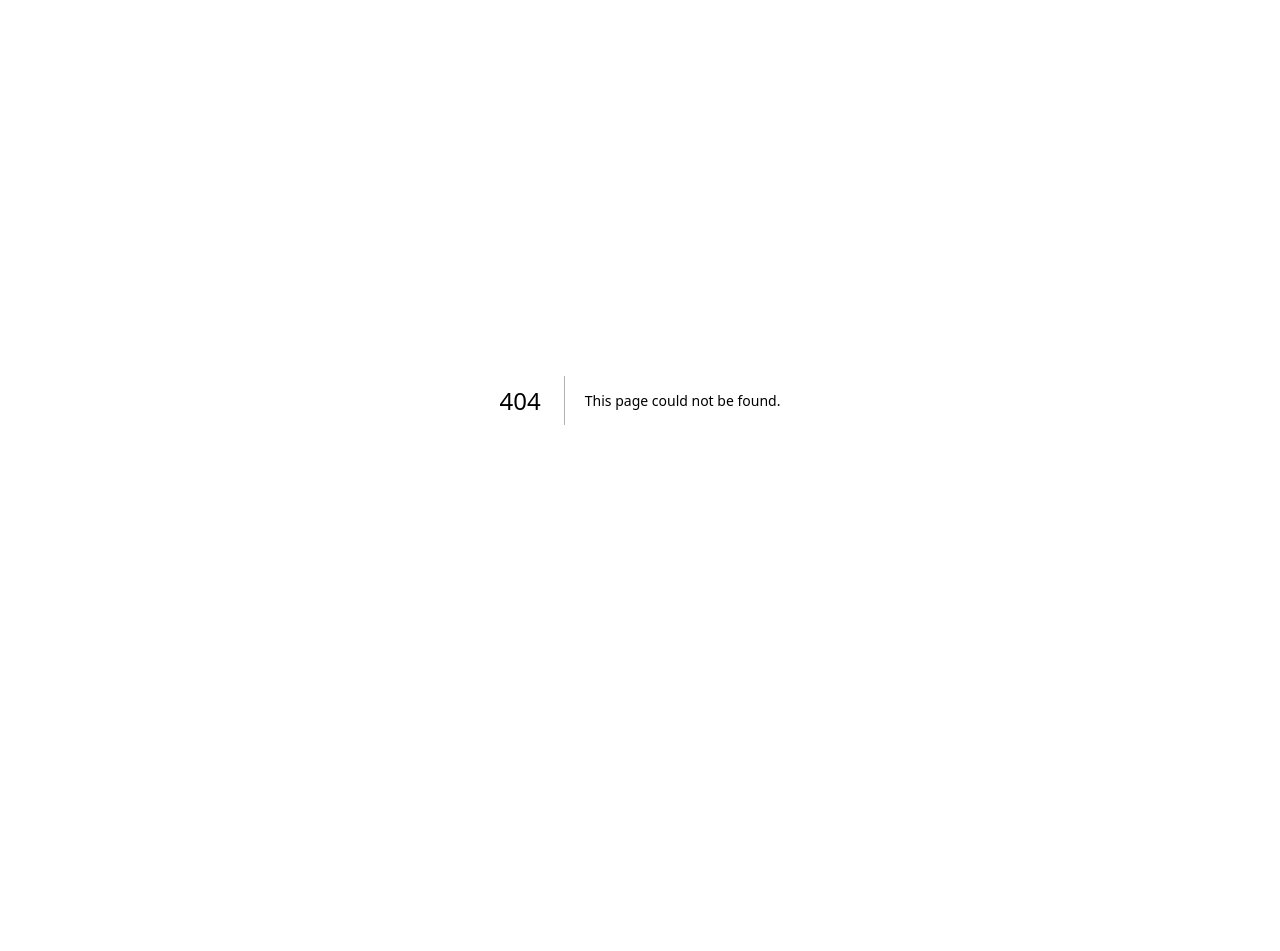
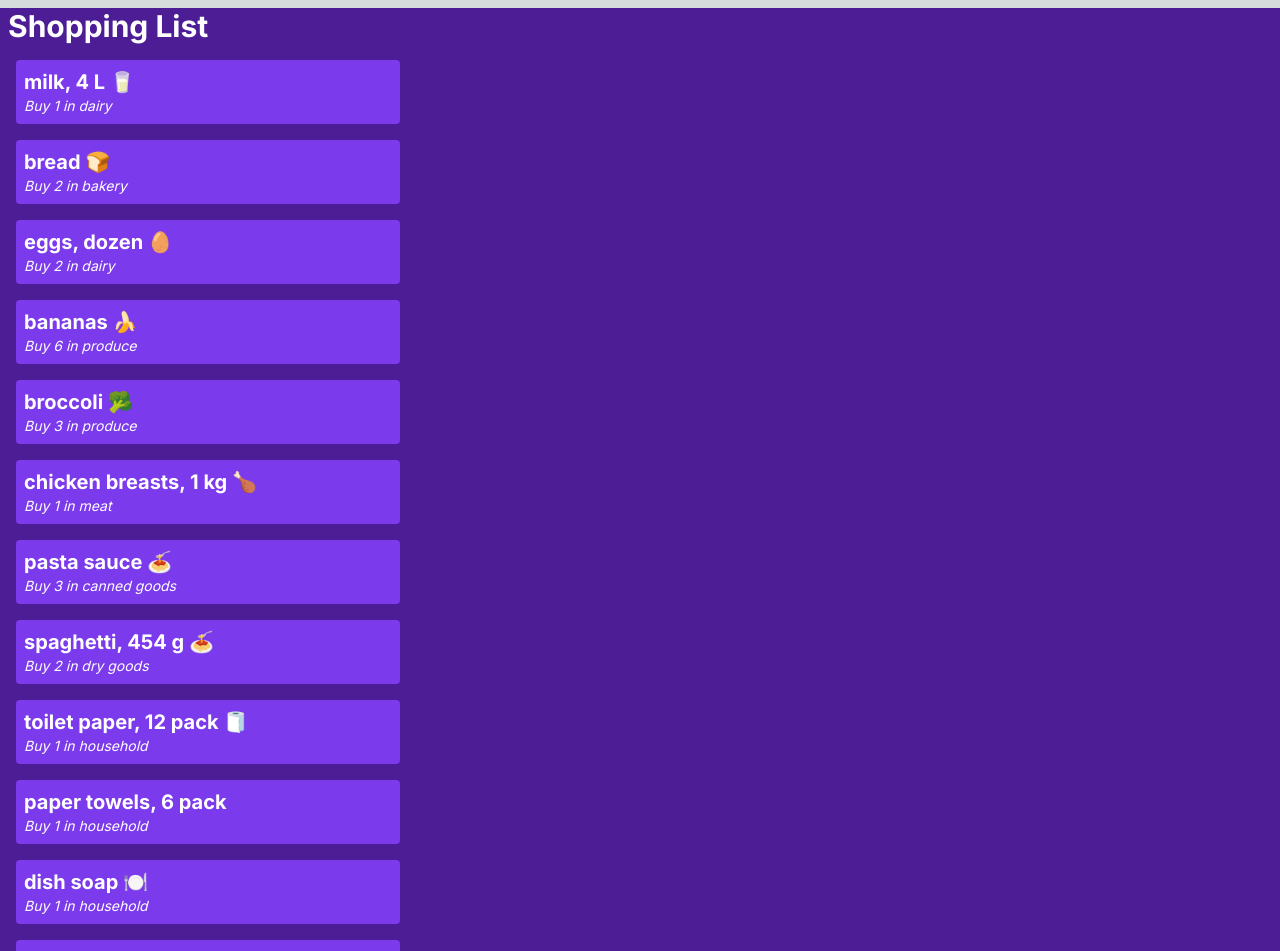
Before and after one commit to rafaelsantoscoelho/cprg306-assignments, a Next.js app: page /week-3 in a window 1280 px wide. Before the commit this address had no page. Shown: the top 951 px of the page. Before the commit the page ends 800 px from the top, so only its background shows below. Built offline with nearby package versions, Linux system fonts and the light colour scheme.

Commit message:
week 3 assignment

```diff
--- a/app/layout.js
+++ b/app/layout.js
@@ -4,7 +4,7 @@
 const inter = Inter({ subsets: ["latin"] });
 
 export const metadata = {
-  title: "Create Next App",
+  title: "Shopping List",
   description: "Generated by create next app",
 };
 
--- a/app/page.js
+++ b/app/page.js
@@ -5,7 +5,8 @@
   return (
     <main className="h-screen">
       <h1 className="text-xl">CPRG 306: Web Development 2 - Assignments</h1>
-      <Link href="./week-2/">Week 2 Assignment</Link>
+      <p><Link href="./week-2/">Week 2 Assignment</Link></p>
+      <p><Link href="./week-3/">Week 3 Assignment</Link></p>
     </main>
   );
 }
--- /dev/null
+++ b/app/week-3/item-list.js
@@ -0,0 +1,93 @@
+import Item from "./item";
+
+export default function ItemList()
+{
+    const item1 = {
+        name: "milk, 4 L 🥛",
+        quantity: 1,
+        category: "dairy",
+      };
+
+      const item2 = {
+        name: "bread 🍞",
+        quantity: 2,
+        category: "bakery",
+      };
+
+      const item3 = {
+        name: "eggs, dozen 🥚",
+        quantity: 2,
+        category: "dairy",
+      };
+
+      const item4 = {
+        name: "bananas 🍌",
+        quantity: 6,
+        category: "produce",
+      };
+
+      const item5 = {
+        name: "broccoli 🥦",
+        quantity: 3,
+        category: "produce",
+      };
+
+      const item6 = {
+        name: "chicken breasts, 1 kg 🍗",
+        quantity: 1,
+        category: "meat",
+      };
+
+      const item7 = {
+        name: "pasta sauce 🍝",
+        quantity: 3,
+        category: "canned goods",
+      };
+
+      const item8 = {
+        name: "spaghetti, 454 g 🍝",
+        quantity: 2,
+        category: "dry goods",
+      };
+
+      const item9 = {
+        name: "toilet paper, 12 pack 🧻",
+        quantity: 1,
+        category: "household",
+      };
+
+      const item10 = {
+        name: "paper towels, 6 pack",
+        quantity: 1,
+        category: "household",
+      };
+
+      const item11 = {
+        name: "dish soap 🍽️",
+        quantity: 1,
+        category: "household",
+      };
+
+      const item12 = {
+        name: "hand soap 🧼",
+        quantity: 4,
+        category: "household",
+      };
+
+      return (
+        <ul>
+            <Item name={item1.name} quantity={item1.quantity} category={item1.category} />
+            <Item name={item2.name} quantity={item2.quantity} category={item2.category} />
+            <Item name={item3.name} quantity={item3.quantity} category={item3.category} />
+            <Item name={item4.name} quantity={item4.quantity} category={item4.category} />
+            <Item name={item5.name} quantity={item5.quantity} category={item5.category} />
+            <Item name={item6.name} quantity={item6.quantity} category={item6.category} />
+            <Item name={item7.name} quantity={item7.quantity} category={item7.category} />
+            <Item name={item8.name} quantity={item8.quantity} category={item8.category} />
+            <Item name={item9.name} quantity={item9.quantity} category={item9.category} />
+            <Item name={item10.name} quantity={item10.quantity} category={item10.category} />
+            <Item name={item11.name} quantity={item11.quantity} category={item11.category} />
+            <Item name={item12.name} quantity={item12.quantity} category={item12.category} />
+        </ul>
+      );
+}
--- /dev/null
+++ b/app/week-3/item.js
@@ -0,0 +1,9 @@
+export default function Item({name, quantity, category})
+{
+    return (
+        <li className="p-2 m-4 bg-violet-600 max-w-sm rounded">
+            <h2 className="text-xl text-white font-bold">{name}</h2>
+            <div className="text-sm  text-white italic">Buy {quantity} in {category}</div>
+        </li>
+    );
+}
--- /dev/null
+++ b/app/week-3/page.js
@@ -0,0 +1,13 @@
+import ItemList from "./item-list";
+
+export default function Page()
+{
+    return (
+        <main className="bg-violet-900">
+            <div>
+                <h2 className="text-3xl font-bold m-2 text-white">Shopping List</h2>
+                <ItemList />
+            </div>
+        </main>
+    );
+}
```
